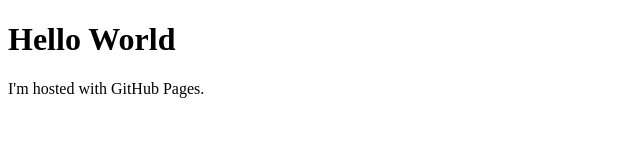
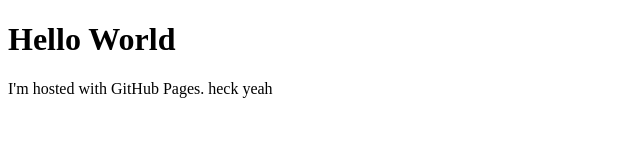
Before and after one commit to tannersavenge/webfundementals.github.io, a plain HTML site: page index.html in a window 1280 px wide. Shown: the full height of the page, 0-640 px from the left. Drawn offline with Linux system fonts and the light colour scheme.

Commit message:
Update index.html

```diff
--- a/index.html
+++ b/index.html
@@ -2,6 +2,6 @@
 <html>
 <body>
 <h1>Hello World</h1>
-<p>I'm hosted with GitHub Pages.</p>
+<p>I'm hosted with GitHub Pages. heck yeah</p>
 </body>
 </html>
```
